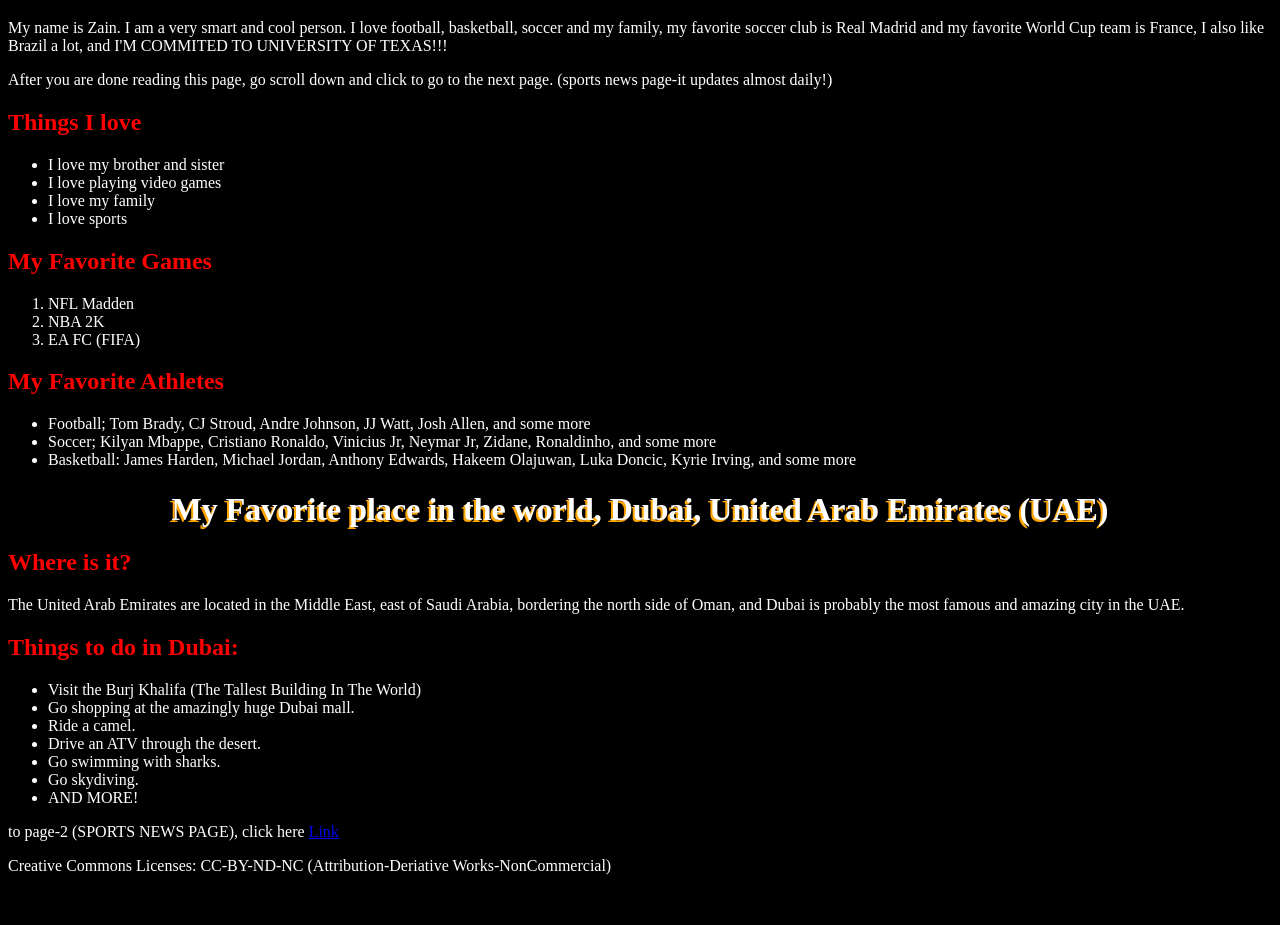
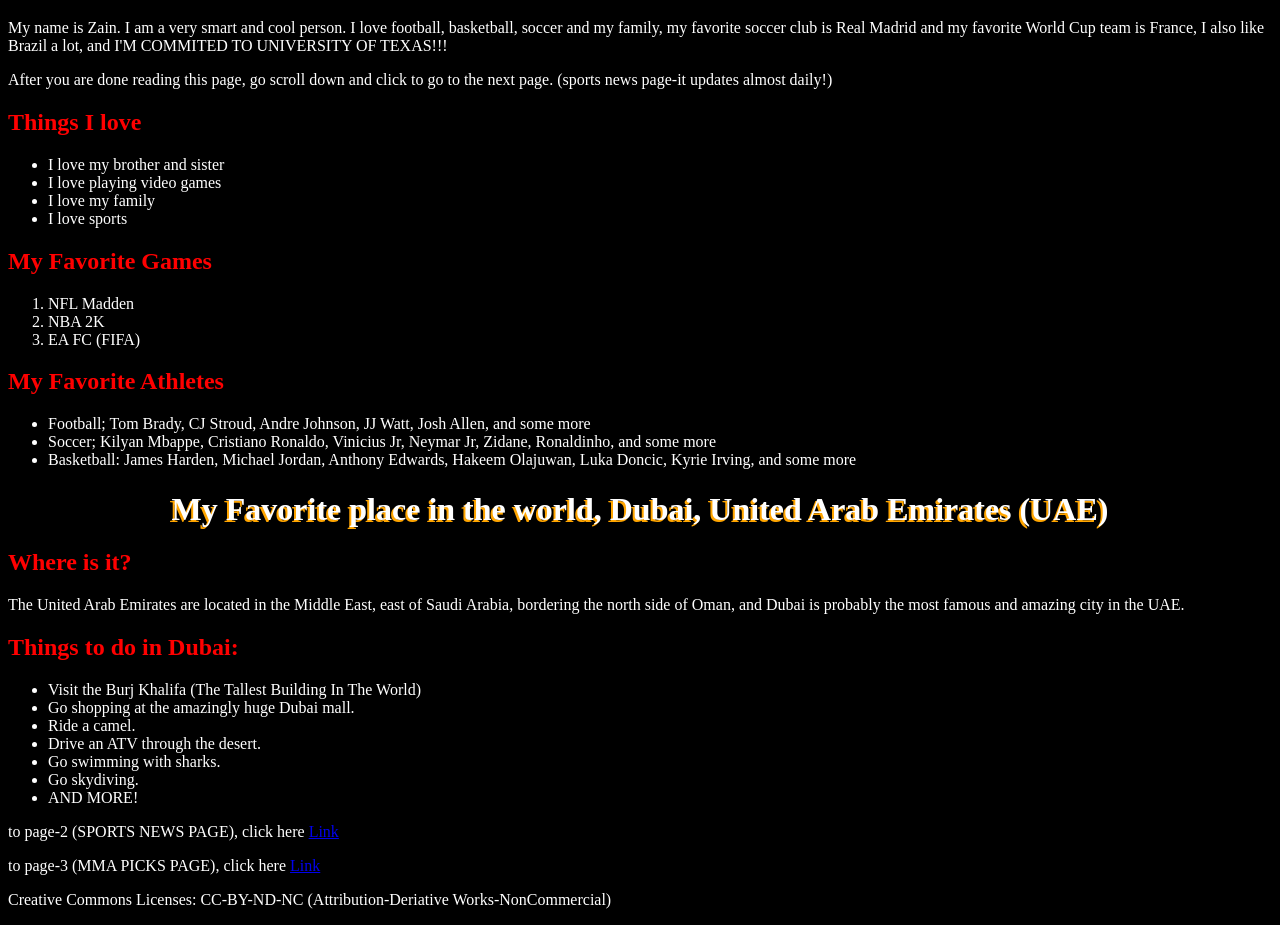
Before and after one commit to ShardZain/ShardZain.github.io, a plain HTML site: page index.html in a window 1280 px wide. Shown: the part 61-986 px from the top of the page. Before the commit the page ends 952 px from the top, so only its background shows below. Drawn offline with Linux system fonts and the light colour scheme.

Commit message:
Update index.html

```diff
--- a/index.html
+++ b/index.html
@@ -62,6 +62,7 @@
       </body>
 <body>
     <p>to page-2 (SPORTS NEWS PAGE), click here <a href="index2.html">Link</a></p>
+    <p>to page-3 (MMA PICKS PAGE), click here <a href="ufc.html">Link</a></p>
  </body>
 
 <p>Creative Commons Licenses:
```
